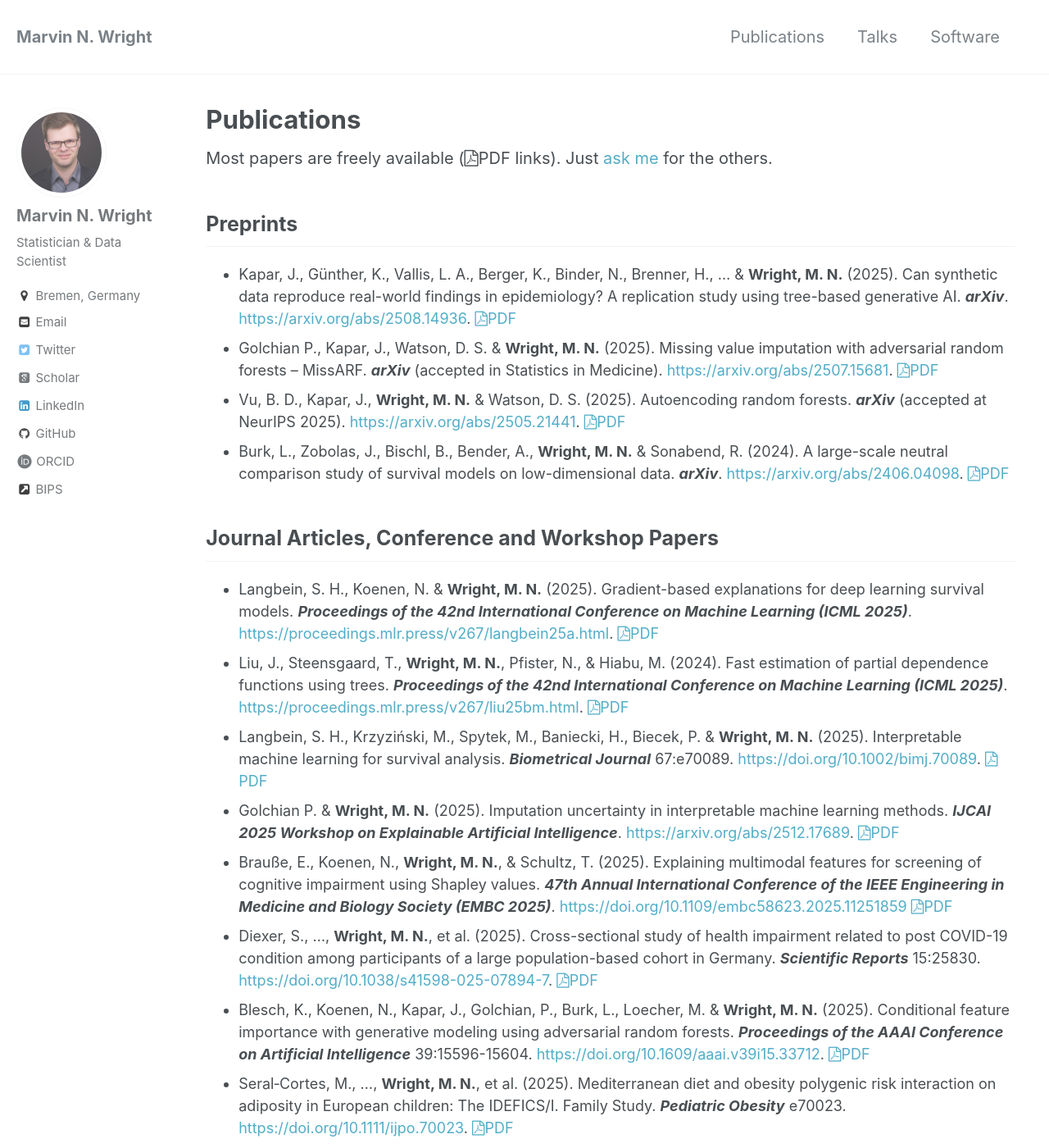
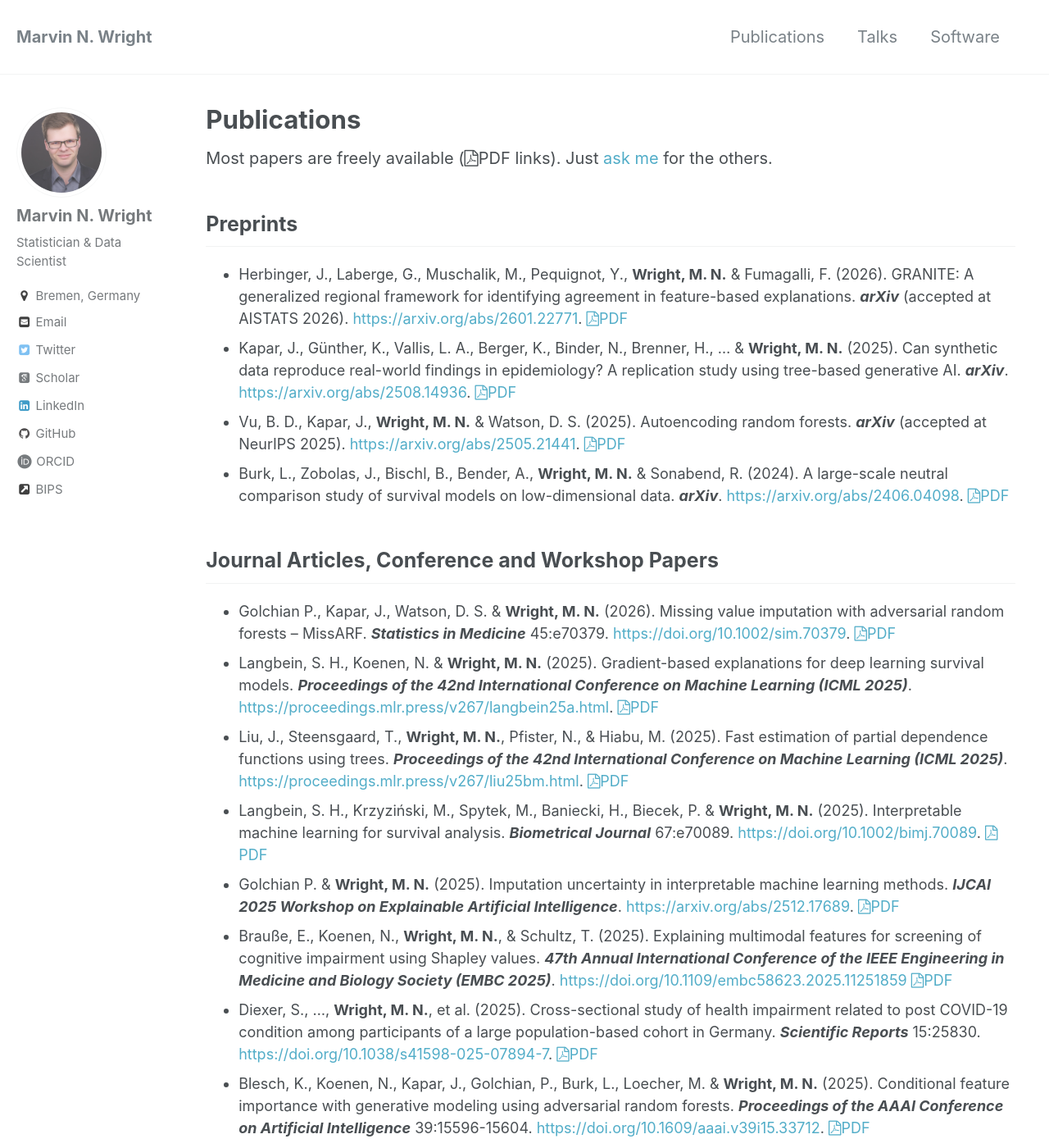
Before and after one commit to mnwright/mnwright.github.io, a Jekyll site: the page built from _pages/publications.md, in a window 1280 px wide and 1400 px high. Shown: the whole window at 82% size. Built offline with Jekyll 4.4.1, drawn with Linux system fonts in a browser that asks for light colours; some web fonts are replaced; some of the changed text lies outside the part shown.

Commit message:
update publications

```diff
--- a/_pages/publications.md
+++ b/_pages/publications.md
@@ -6,15 +6,16 @@ permalink: /publications/
 Most papers are freely available (<i class="fa fa-file-pdf-o"></i>PDF links). Just <a href="mailto:web@wrig.de">ask me</a> for the others.
 
 ## Preprints
+* {:.pub} Herbinger, J., Laberge, G., Muschalik, M., Pequignot, Y., **Wright, M. N.** & Fumagalli, F. (2026). GRANITE: A generalized regional framework for identifying agreement in feature-based explanations. ***arXiv*** (accepted at AISTATS 2026). <https://arxiv.org/abs/2601.22771>. <a href="https://arxiv.org/pdf/2601.22771"><i class="fa fa-file-pdf-o"></i>PDF</a>
 * {:.pub} Kapar, J., Günther, K., Vallis, L. A., Berger, K., Binder, N., Brenner, H., ... & **Wright, M. N.** (2025). Can synthetic data reproduce real-world findings in epidemiology? A replication study using tree-based generative AI. ***arXiv***. <https://arxiv.org/abs/2508.14936>. <a href="https://arxiv.org/pdf/2508.14936"><i class="fa fa-file-pdf-o"></i>PDF</a>
-* {:.pub} Golchian P., Kapar, J., Watson, D. S. & **Wright, M. N.** (2025). Missing value imputation with adversarial random forests -- MissARF. ***arXiv*** (accepted in Statistics in Medicine). <https://arxiv.org/abs/2507.15681>. <a href="https://arxiv.org/pdf/2507.15681"><i class="fa fa-file-pdf-o"></i>PDF</a>
 * {:.pub} Vu, B. D., Kapar, J., **Wright, M. N.** & Watson, D. S. (2025). Autoencoding random forests. ***arXiv*** (accepted at NeurIPS 2025). <https://arxiv.org/abs/2505.21441>. <a href="https://arxiv.org/pdf/2505.21441"><i class="fa fa-file-pdf-o"></i>PDF</a>
 * {:.pub} Burk, L., Zobolas, J., Bischl, B., Bender, A., **Wright, M. N.** & Sonabend, R. (2024). A large-scale neutral comparison study of survival models on low-dimensional data. ***arXiv***. <https://arxiv.org/abs/2406.04098>. <a href="https://arxiv.org/pdf/2406.04098"><i class="fa fa-file-pdf-o"></i>PDF</a>
 
 ## Journal Articles, Conference and Workshop Papers
+* {:.pub} Golchian P., Kapar, J., Watson, D. S. & **Wright, M. N.** (2026). Missing value imputation with adversarial random forests -- MissARF. ***Statistics in Medicine*** 45:e70379. <https://doi.org/10.1002/sim.70379>. <a href="https://onlinelibrary.wiley.com/doi/pdfdirect/10.1002/sim.70379?download=true"><i class="fa fa-file-pdf-o"></i>PDF</a>
 * {:.pub} Langbein, S. H., Koenen, N. & **Wright, M. N.** (2025). Gradient-based explanations for deep learning survival models.
  ***Proceedings of the 42nd International Conference on Machine Learning (ICML 2025)***. <https://proceedings.mlr.press/v267/langbein25a.html>. <a href="https://raw.githubusercontent.com/mlresearch/v267/main/assets/langbein25a/langbein25a.pdf"><i class="fa fa-file-pdf-o"></i>PDF</a>
-* {:.pub} Liu, J., Steensgaard, T., **Wright, M. N.**, Pfister, N., & Hiabu, M. (2024). Fast estimation of partial dependence functions using trees.
+* {:.pub} Liu, J., Steensgaard, T., **Wright, M. N.**, Pfister, N., & Hiabu, M. (2025). Fast estimation of partial dependence functions using trees.
  ***Proceedings of the 42nd International Conference on Machine Learning (ICML 2025)***. <https://proceedings.mlr.press/v267/liu25bm.html>. <a href="https://raw.githubusercontent.com/mlresearch/v267/main/assets/liu25bm/liu25bm.pdf"><i class="fa fa-file-pdf-o"></i>PDF</a>
 * {:.pub} Langbein, S. H., Krzyziński, M., Spytek, M., Baniecki, H., Biecek, P. & **Wright, M. N.** (2025). Interpretable machine learning for survival analysis. ***Biometrical Journal*** 67:e70089. <https://doi.org/10.1002/bimj.70089>. <a href="https://onlinelibrary.wiley.com/doi/pdfdirect/10.1002/bimj.70089?download=true"><i class="fa fa-file-pdf-o"></i>PDF</a>
 * {:.pub} Golchian P. & **Wright, M. N.** (2025). Imputation uncertainty in interpretable machine learning methods. ***IJCAI 2025
@@ -77,6 +78,7 @@ Workshop on Explainable Artificial Intelligence***. <https://arxiv.org/abs/2512.
 * {:.pub} Paulick, C., **Wright, M. N.**, Verleger, R. & Keller, K. (2014). Decomposition of 3-way arrays: A comparison of different PARAFAC algorithms. ***Chemometrics and Intelligent Laboratory Systems*** 137:97–109. <https://doi.org/10.1016/j.chemolab.2014.06.009>.
 
 ## Book Chapters
+* {:.pub} **Wright, M. N.**, Burk, L., Golchian, P., Kapar, J., Koenen, N., Langbein, S. H. (2025). Machine Learning in Epidemiology. In:  Ahrens, W., Pigeot, I. (Eds.) ***Handbook of Epidemiology***. Springer, New York. <https://doi.org/10.1007/978-1-4614-6625-3_81-1>. <a href="https://link.springer.com/content/pdf/10.1007/978-1-4614-6625-3_81-1.pdf"><i class="fa fa-file-pdf-o"></i>PDF</a>
 * {:.pub} Steinert, L., Diethei, D., Hoel, V., Hahn, H. K., Wolf-Ostermann, K., **Wright, M. N.** & Schultz, T. (2025). AI Meets Digital Public Health. In: Zeeb, H., Maaß, L., Schultz, T., Haug, U., Pigeot, I., Schüz, B. (Eds.) ***Digital Public Health: Interdisciplinary Perspectives***. Springer, Cham. <https://doi.org/10.1007/978-3-031-90154-6_27>. <a href="https://link.springer.com/content/pdf/10.1007/978-3-031-90154-6_27.pdf"><i class="fa fa-file-pdf-o"></i>PDF</a>
 * {:.pub} Börnhorst, C., **Wright, M. N.** & Didelez, V. (2025). New Analytical Approaches to Life Course Epidemiology. In: Kuh, D., Susser, E., Blodgett, J. M., & Ben-Shlomo, Y. (Eds.) ***A Life Course Approach to the Epidemiology of Chronic Diseases and Ageing*** (3rd edn.). Oxford Academic, Oxford. <https://doi.org/10.1093/oso/9780198895961.003.0005>.
 * {:.pub} **Wright, M. N.** (2023). Feature Selection. In: Bischl, B., Sonabend, R., Kotthoff, L., Lang, M., (Eds.) ***Applied Machine Learning Using mlr3 in R***. CRC Press, Boca Raton, Florida. <https://mlr3book.mlr-org.com/feature_selection.html>. <a href="https://mlr3book.mlr-org.com/feature_selection.html"><i class="fa fa-file-text-o"></i>HTML</a>
```
